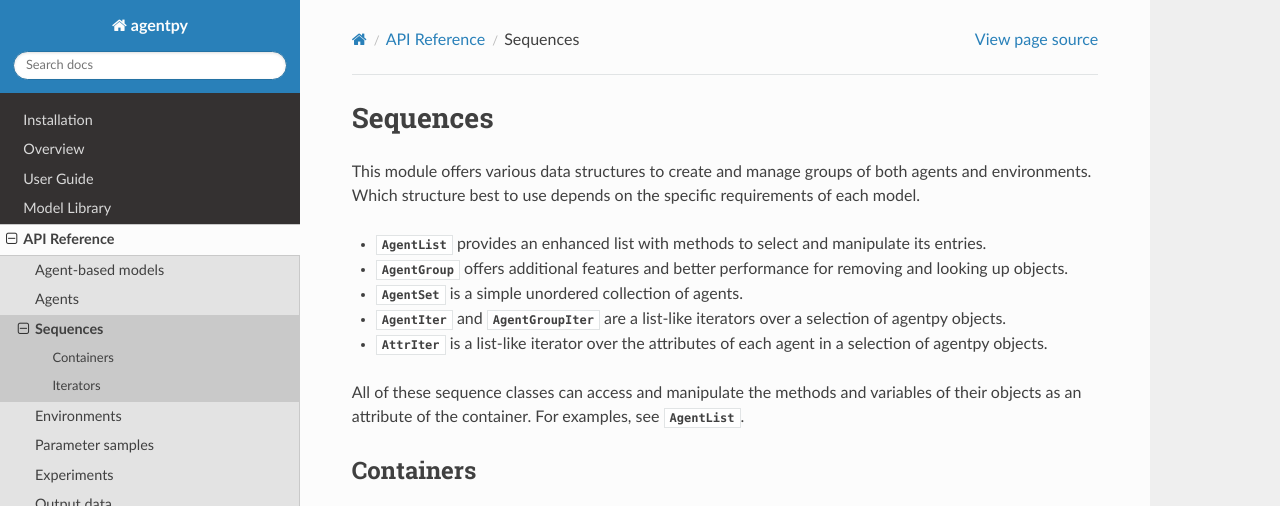
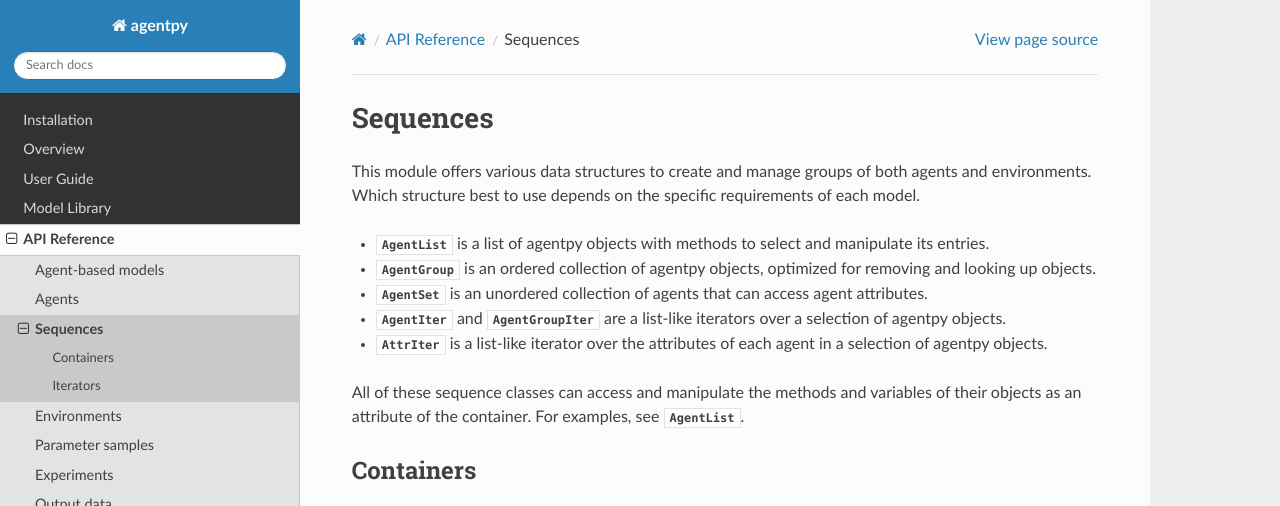
Before and after one commit to jofmi/agentpy, a Sphinx documentation site: the page built from docs/reference_sequences.rst, in a window 1280 px wide and 900 px high, cut to the strip 0-506 px from the top of the window. Built offline with Sphinx 7.4.7 and the Read the Docs theme 2.0.0, drawn with Linux system fonts in a browser that asks for light colours; pages that are not in the unit, such as notebooks, are missing from menus.

Commit message:
Update reference_sequences.rst

```diff
--- a/docs/reference_sequences.rst
+++ b/docs/reference_sequences.rst
@@ -8,11 +8,12 @@
 of both agents and environments. Which structure best to use
 depends on the specific requirements of each model.
 
-- :class:`AgentList` provides an enhanced list with
+- :class:`AgentList` is a list of agentpy objects with
   methods to select and manipulate its entries.
-- :class:`AgentGroup` offers additional features
-  and better performance for removing and looking up objects.
-- :class:`AgentSet` is a simple unordered collection of agents.
+- :class:`AgentGroup` is an ordered collection of agentpy objects,
+  optimized for removing and looking up objects.
+- :class:`AgentSet` is an unordered collection of agents
+  that can access agent attributes.
 - :class:`AgentIter` and :class:`AgentGroupIter` are a list-like iterators
   over a selection of agentpy objects.
 - :class:`AttrIter` is a list-like iterator over the attributes of
```
